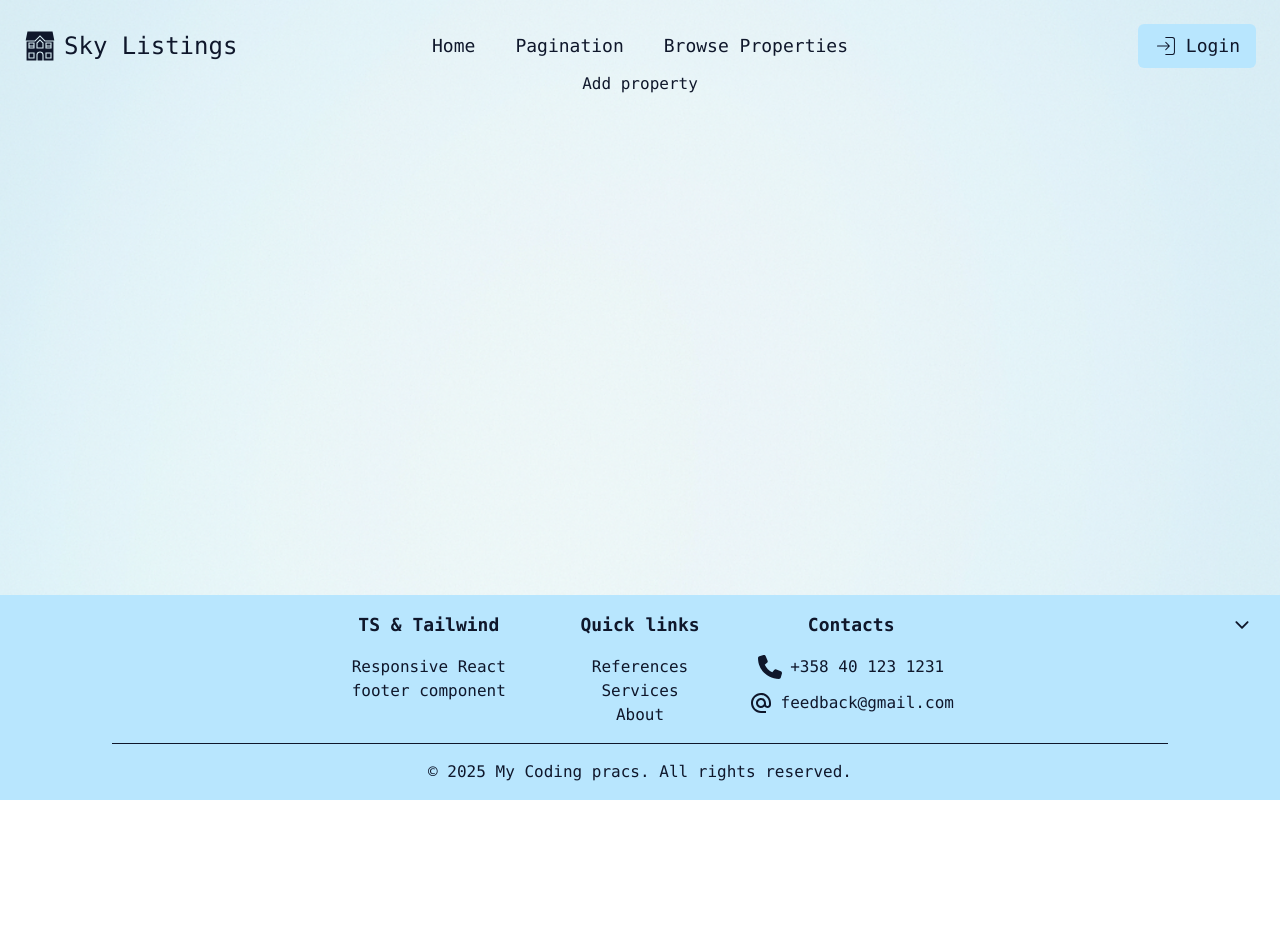
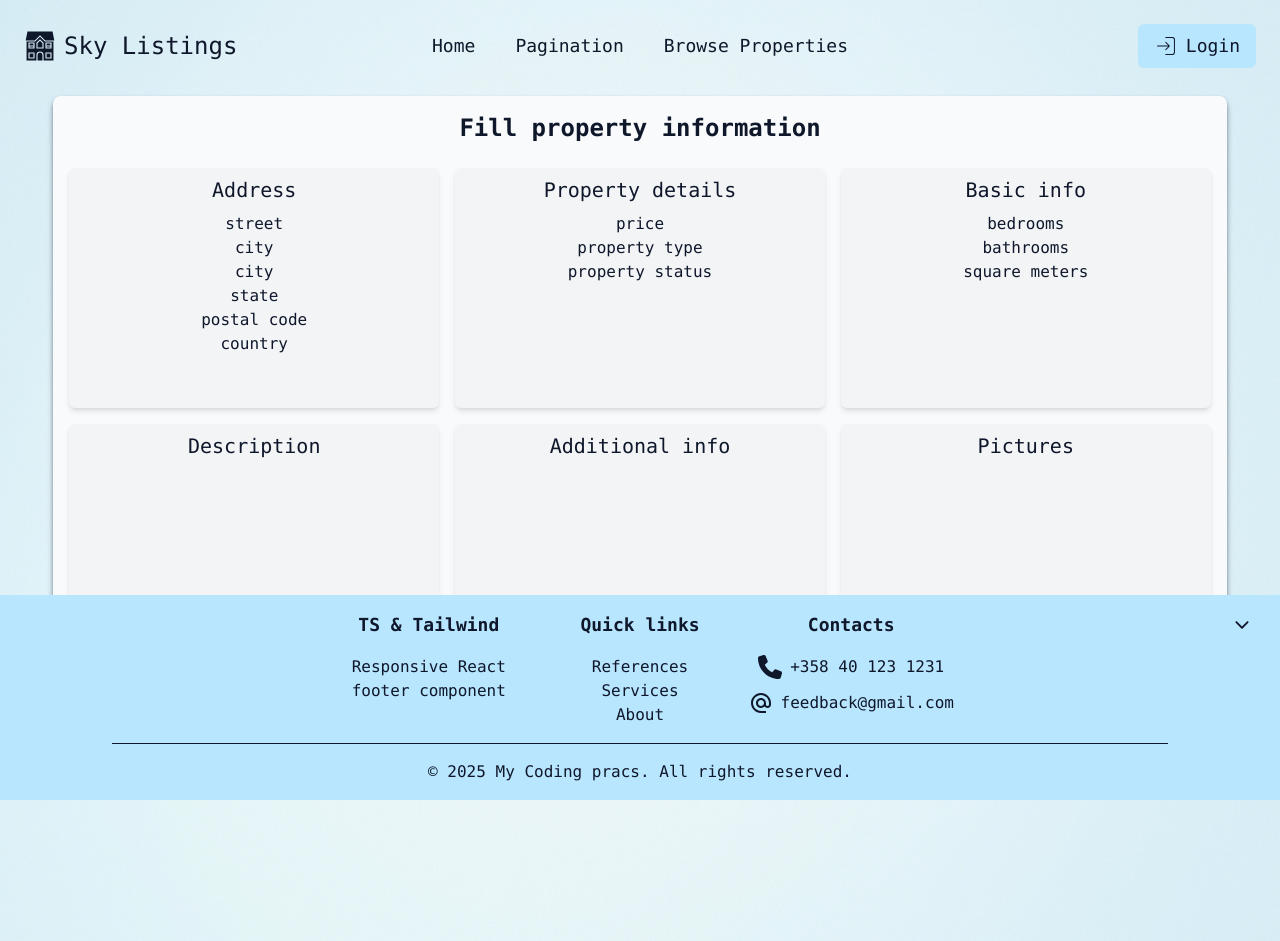
Before and after one commit to olliuhlbeck/sky-listings, a React (Vite) app in the folder frontend/: page /addProperty in a window 1280 px wide. Before the commit the page ends 800 px from the top, so only its background shows below. Built offline with nearby package versions, Linux system fonts and the light colour scheme.

Commit message:
add base for property listing

```diff
--- a/frontend/src/pages/AddProperty/AddProperty.tsx
+++ b/frontend/src/pages/AddProperty/AddProperty.tsx
@@ -1,5 +1,60 @@
 const AddProperty = () => {
-  return <h2>Add property</h2>;
+  const handleSubmit = async (event: React.FormEvent<HTMLFormElement>) => {
+    event.preventDefault();
+  };
+  return (
+    <form
+      id='addPropertyForm'
+      onSubmit={handleSubmit}
+      className='bg-gray-50  w-11/12 justify-center mt-6 p-4 mx-auto rounded-lg shadow-md shadow-gray-500'
+    >
+      <h1 className='text-2xl font-semibold text-center mb-6'>
+        Fill property information
+      </h1>
+      <div className='grid grid-cols-1 md:grid-cols-2 lg:grid-cols-3 gap-4 [&>*]:flex-1 [&>*]:shadow-md [&>*]:rounded-md [&>*]:bg-gray-100 [&_h2]:text-xl [&_h2]:my-2 [&>*]:h-[15rem] mb-4'>
+        <div>
+          <h2>Address</h2>
+          <div>street</div>
+          <div>city</div>
+          <div>city</div>
+          <div>state</div>
+          <div>postal code</div>
+          <div>country</div>
+        </div>
+
+        <div>
+          <h2>Property details</h2>
+          <div>price</div>
+          <div>property type</div>
+          <div>property status</div>
+        </div>
+
+        <div>
+          <h2>Basic info</h2>
+          <div>bedrooms</div>
+          <div>bathrooms</div>
+          <div>square meters</div>
+        </div>
+
+        <div>
+          <h2>Description</h2>
+        </div>
+
+        <div>
+          <h2>Additional info</h2>
+        </div>
+
+        <div>
+          <h2>Pictures</h2>
+        </div>
+      </div>
+      <div className='col-span-full flex justify-center !bg-gray-50 !shadow-none !h-10'>
+        <button className='bg-sky-200 text-slate-900 px-6 py-2 rounded-md shadow-md hover:bg-sky-300'>
+          Submit property
+        </button>
+      </div>
+    </form>
+  );
 };
 
 export default AddProperty;
```
